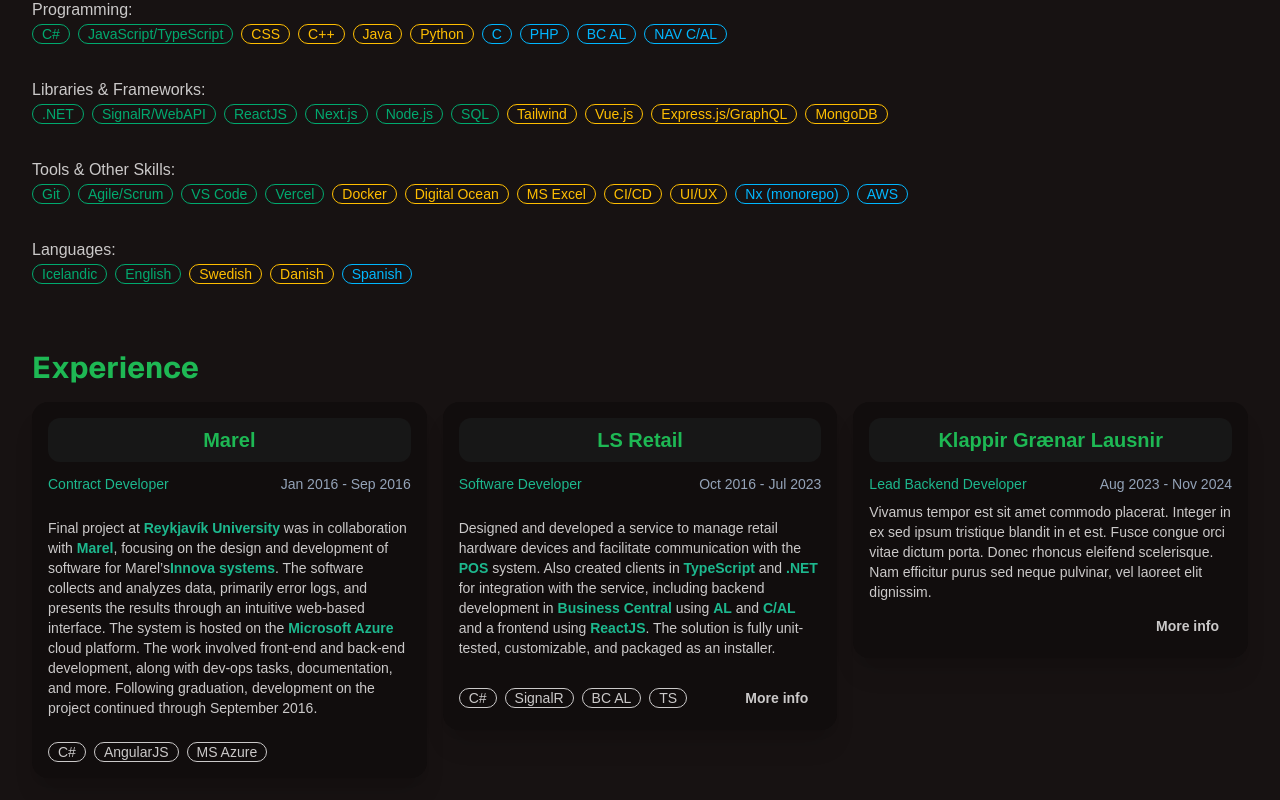
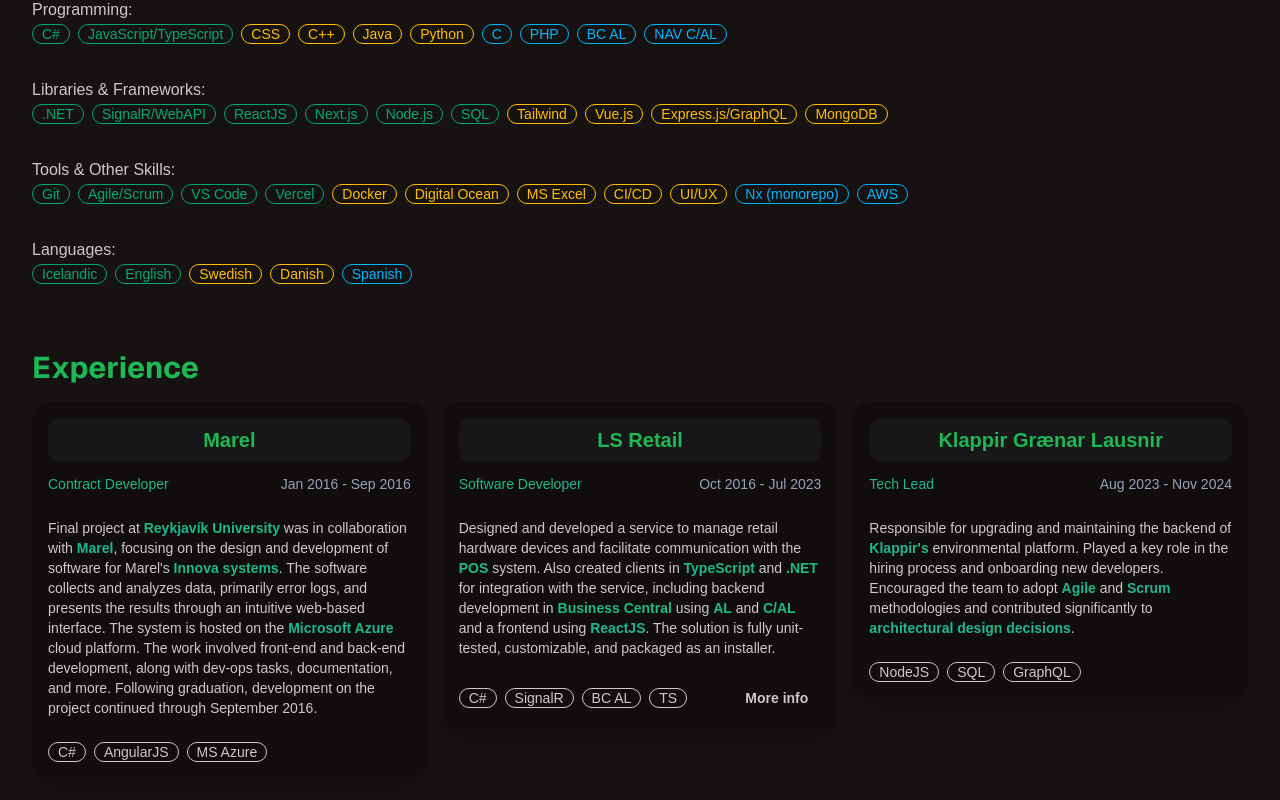
Before and after one commit to Palli-Moon/portfolio, a Next.js app: page / in a window 1280 px wide. Shown: the part 694-1494 px from the top of the page. Built offline with nearby package versions, Linux system fonts and the light colour scheme.

Commit message:
Make card for Klappir

```diff
--- a/src/data.tsx
+++ b/src/data.tsx
@@ -92,7 +92,7 @@
     languages: [{ title: 'C#' }, { title: 'AngularJS' }, { title: 'MS Azure' }],
     description: (
       <p className='my-4'>
-        Final project at <b>Reykjavík University</b> was in collaboration with <b>Marel</b>, focusing on the design and development of software for Marel’s
+        Final project at <b>Reykjavík University</b> was in collaboration with <b>Marel</b>, focusing on the design and development of software for Marel&apos;s{' '}
         <b>Innova systems</b>. The software collects and analyzes data, primarily error logs, and presents the results through an intuitive web-based interface.
         The system is hosted on the <b>Microsoft Azure</b> cloud platform. The work involved front-end and back-end development, along with dev-ops tasks,
         documentation, and more. Following graduation, development on the project continued through September 2016.
@@ -132,17 +132,18 @@
   },
   {
     name: 'Klappir Grænar Lausnir',
-    title: 'Lead Backend Developer',
+    title: 'Tech Lead',
     startDate: new Date('2023-08'),
     endDate: new Date('2024-11'),
     image: 'asdf',
     link: 'asdf',
+    languages: [{ title: 'NodeJS' }, { title: 'SQL' }, { title: 'GraphQL' }],
     description: (
-      <>
-        Vivamus tempor est sit amet commodo placerat. Integer in ex sed ipsum tristique blandit in et est. Fusce congue orci vitae dictum porta. Donec rhoncus
-        eleifend scelerisque. Nam efficitur purus sed neque pulvinar, vel laoreet elit dignissim.
-      </>
+      <p className='my-4'>
+        Responsible for upgrading and maintaining the backend of <b>Klappir&apos;s</b> environmental platform. Played a key role in the hiring process and
+        onboarding new developers. Encouraged the team to adopt <b>Agile</b> and <b>Scrum</b> methodologies and contributed significantly to{' '}
+        <b>architectural design decisions</b>.
+      </p>
     ),
-    descriptionLong: <p>Klappir</p>,
   },
 ];
```
